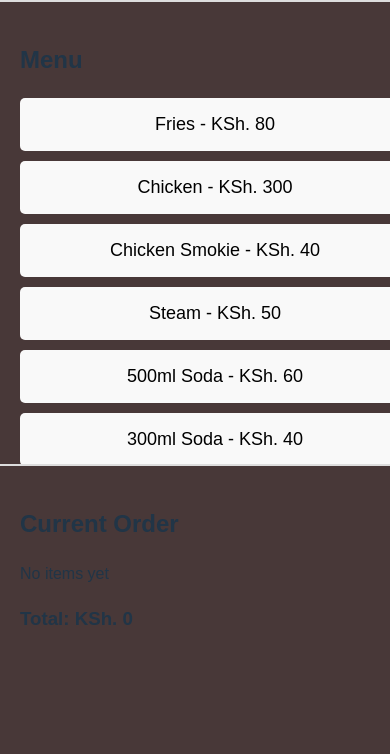
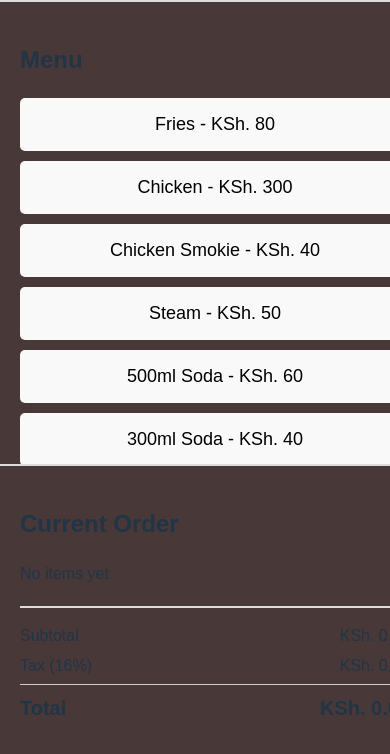
Before and after one commit to otienosylvery/kula-restaurant-pos, a React (Vite) app in the folder kula-pos/: page / in a window 390 px wide. Shown: the top 754 px of the page. Built offline with nearby package versions, Linux system fonts and the light colour scheme.

Commit message:
vat, subtotals and totals commit

```diff
--- a/kula-pos/src/App.css
+++ b/kula-pos/src/App.css
@@ -99,4 +99,21 @@ html, body, #root {
     border-left: none;
     border-top: 2px solid #ddd;
   }
+  .totals{
+    margin-top: 20px;
+    padding-top: 10px;
+    border-top: 2px solid #ddd;
+  }
+  .total-row{
+    display: flex;
+    justify-content: space-between;
+    margin: 6px 0;
+    font-size: 16px;
+  }
+  .total-final {
+  font-size: 20px;
+  font-weight: bold;
+  border-top: 1px solid #ccc;
+  padding-top: 8px;
 }
+}
--- a/kula-pos/src/App.jsx
+++ b/kula-pos/src/App.jsx
@@ -1,60 +1,76 @@
 import React, { useState } from "react";
-import './App.css'
+import "./App.css";
 
 function App() {
-  const menu =[
-    {id: 1, name: "Fries", price: 80},
-    {id: 2, name: "Chicken", price: 300},
-    {id: 3, name: "Chicken Smokie", price: 40},
-    {id: 4, name: "Steam", price: 50},
-    {id: 5, name: "500ml Soda", price: 60},
-    {id: 6, name: "300ml Soda", price: 40},
-    {id: 7, name: "Afya", price: 80},
+  const menu = [
+    { id: 1, name: "Fries", price: 80 },
+    { id: 2, name: "Chicken", price: 300 },
+    { id: 3, name: "Chicken Smokie", price: 40 },
+    { id: 4, name: "Steam", price: 50 },
+    { id: 5, name: "500ml Soda", price: 60 },
+    { id: 6, name: "300ml Soda", price: 40 },
+    { id: 7, name: "Afya", price: 80 },
   ];
+
   const [order, setOrder] = useState([]);
+
+  // Add item to order
   const addToOrder = (item) => {
-    //check if item already exists in the order
-    const existing = order.find((o)=>o.id===item.id);
-    if (existing){
+    const existing = order.find((o) => o.id === item.id);
+
+    if (existing) {
       setOrder(
-        order.map((o)=>
-        o.id === item.id ? {...o, quantity: o.quantity + 1}: o
+        order.map((o) =>
+          o.id === item.id ? { ...o, quantity: o.quantity + 1 } : o
         )
       );
-    }else{
-      setOrder([...order, {...item, quantity:1}]);
+    } else {
+      setOrder([...order, { ...item, quantity: 1 }]);
     }
+  };
 
+  // Remove item completely
+  const removeFromOrder = (id) => {
+    setOrder(order.filter((o) => o.id !== id));
   };
-  //remove item from order
-  const removeFromOrder = (id)=>{
-    setOrder(order.filter((o)=>o.id !==id));
-  };
-  //increase order quantity
-  const increaseQuantity = (id)=> {
+
+  // Increase quantity
+  const increaseQuantity = (id) => {
     setOrder(
-      order.map((o)=>
-      o.id === id ? {...o, quantity: o.quantity + 1}: o
+      order.map((o) =>
+        o.id === id ? { ...o, quantity: o.quantity + 1 } : o
       )
     );
   };
-  //decrease quantity
-  const decreaseQuantity = (id)=>{
+
+  // Decrease quantity
+  const decreaseQuantity = (id) => {
     setOrder(
-      order.map((o)=>
-      o.id === id ? {...o,quantity: o.quantity -1}: o
+      order
+        .map((o) =>
+          o.id === id ? { ...o, quantity: o.quantity - 1 } : o
         )
-    .filter((o)=>o.quantity>0) //remove if quantity drops to zero
+        .filter((o) => o.quantity > 0)
     );
-  }
-  //calculate total
-  const total = order.reduce((sum, item)=> sum + item.price * item.quantity, 0);
+  };
+
+  // Calculations
+  const subtotal = order.reduce(
+    (sum, item) => sum + item.price * item.quantity,
+    0
+  );
+
+  const taxRate = 0.16;
+  const tax = subtotal * taxRate;
+  const total = subtotal + tax;
 
   return (
     <div className="pos-container">
 
+      {/* MENU PANEL */}
       <div className="menu">
         <h2>Menu</h2>
+
         {menu.map((item) => (
           <button
             key={item.id}
@@ -66,19 +82,20 @@ function App() {
         ))}
       </div>
 
+      {/* ORDER PANEL */}
       <div className="order">
         <h2>Current Order</h2>
-        {order.length === 0 && <p> No items yet</p>}
+
+        {order.length === 0 && <p>No items yet</p>}
+
         {order.map((item) => (
           <div key={item.id} className="order-item">
-            {/* {item.name} x {item.quantity} - KSh. {item.price * item.quantity}
-              <div style={{ display: "inline-block", marginLeft: "50px" }}>
-                <button style ={{marginLeft: "20px"}} className="qty-btn" onClick={() => increaseQuantity(item.id)}>+</button>
-                <button className="qty-btn" onClick={() => decreaseQuantity(item.id)}>-</button>
-                <button onClick={() => removeFromOrder(item.id)}>Remove</button> */}
+
             <div className="item-info">
               <span className="item-name">{item.name}</span>
-      <span className="item-price">KSh. {item.price * item.quantity}</span>
+              <span className="item-price">
+                KSh. {item.price * item.quantity}
+              </span>
             </div>
 
             <div className="quantity-controls">
@@ -94,16 +111,30 @@ function App() {
               ✕
             </button>
 
-
           </div>
         ))}
 
-        <h3>Total: KSh. {total}</h3>
+        {/* TOTALS SECTION */}
+        <div className="totals">
+          <div className="total-row">
+            <span>Subtotal </span>
+            <span>KSh. {subtotal.toFixed(2)}</span>
+          </div>
+
+          <div className="total-row">
+            <span>Tax (16%) </span>
+            <span>KSh. {tax.toFixed(2)}</span>
+          </div>
+
+          <div className="total-row total-final">
+            <span>Total </span>
+            <span>KSh. {total.toFixed(2)}</span>
+          </div>
         </div>
 
       </div>
+    </div>
   );
-
 }
 
 export default App;
```
Lines whose indentation alone changed are shown as unchanged.
